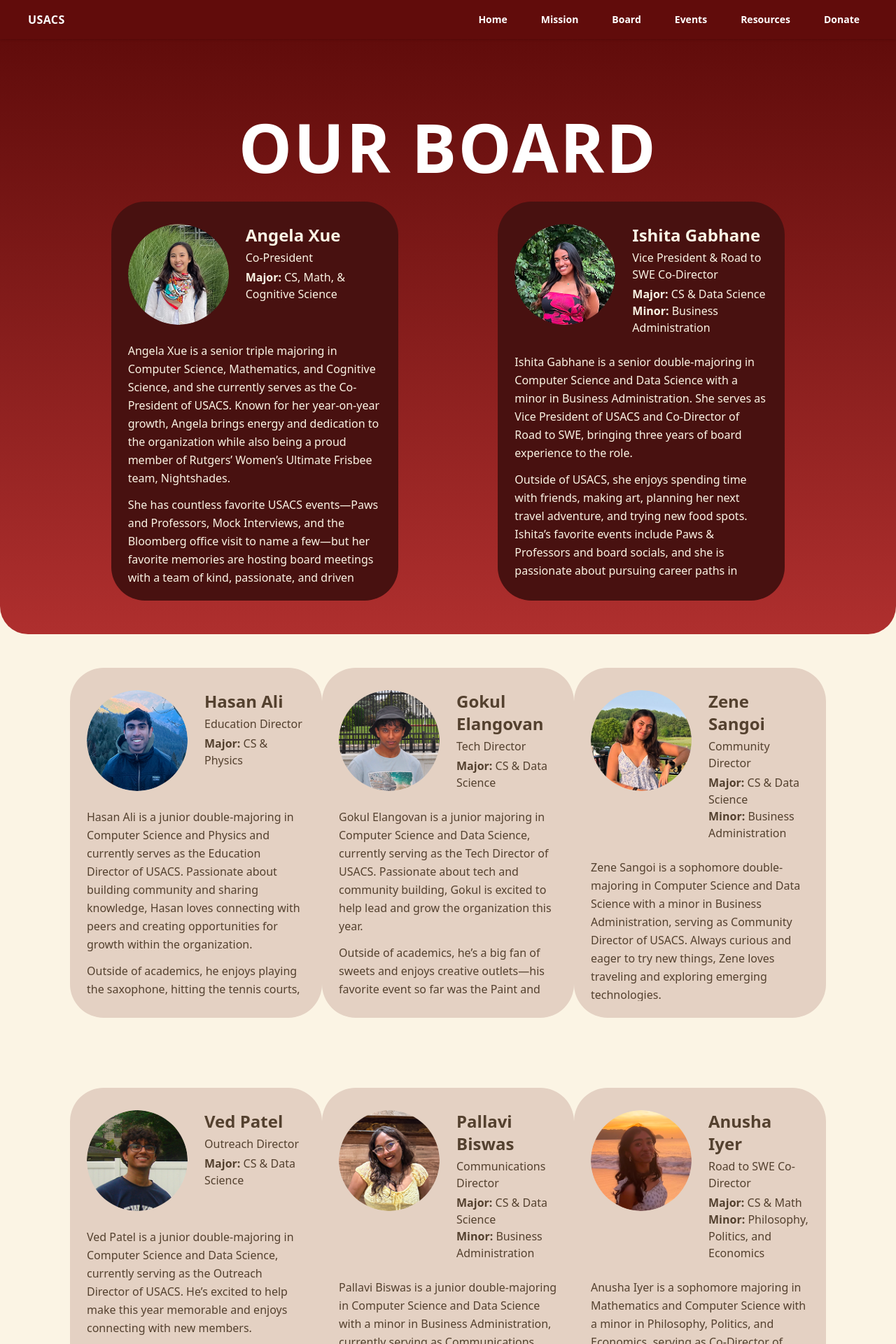
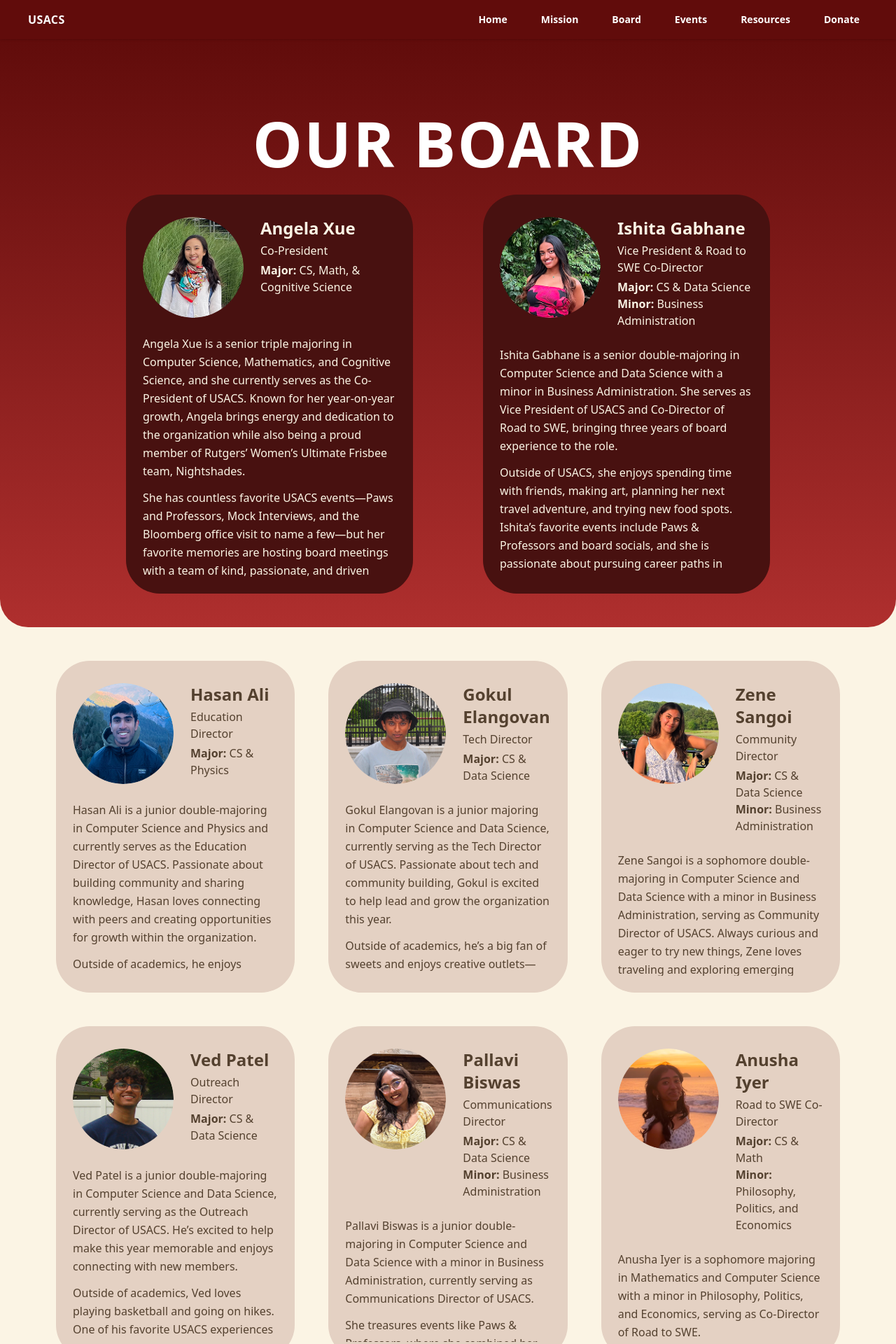
Before and after one commit to rutgersusacs/usacs-website, a Next.js app: page /board in a window 1280 px wide. Shown: the top 1920 px of the page at 70% size. Built offline with nearby package versions, Linux system fonts and the light colour scheme.

Commit message:
scalable now

```diff
--- a/app/Events/page.tsx
+++ b/app/Events/page.tsx
@@ -19,17 +19,16 @@ const events = () => {
 
         <div className="h-[140px]" />
 
-        <div className="w-full max-w-6xl mx-auto rounded-3xl overflow-hidden shadow-xl bg-[#E4D1C3] absolute left-1/2 top-[73%] -translate-x-1/2 p-6 z-10">
+        <div className="w-[90%] max-w-6xl rounded-3xl overflow-hidden shadow-xl bg-[#E4D1C3] absolute left-1/2 top-[73%] -translate-x-1/2 p-6">
           <iframe
             src="https://calendar.google.com/calendar/embed?src=your_calendar_id&ctz=America/New_York"
-            className="w-full h-[600px] rounded-3xl"
+            className="w-full sh-[600px] rounded-3xl"
             frameBorder="0"
             scrolling="no"
           />
         </div>
       </PageHeader>
-
-      <div className="h-[470px]" />
+      <div className="m-150" />
     </div>
   );
 };
--- a/app/board/page.tsx
+++ b/app/board/page.tsx
@@ -6,21 +6,21 @@ const board = () => {
   return (
     <div className="eboardPage">
       <PageHeader>
-        <h1 className="text-[clamp(3rem,8vw,6rem)] font-extrabold tracking-wide text-white ">
+        <h1 className="text-[clamp(2.5rem,7vw,6rem)] font-extrabold tracking-wide text-white text-center">
           OUR BOARD
         </h1>
-        <div className="flex flex-wrap justify-evenly pb-5">
+
+        <div className="flex flex-wrap justify-center gap-25 pb-5">
           {EXEC_BOARD.map((member) => (
             <Card key={member.name} {...member} />
           ))}
         </div>
       </PageHeader>
-      <div className="px-25 py-12">
-        <div className="grid sm:grid-cols-2 lg:grid-cols-3 gap-y-25 justify-items-center">
+
+      <div className="px-4 sm:px-8 lg:px-20 py-12">
+        <div className="grid grid-cols-1 sm:grid-cols-2 lg:grid-cols-3 gap-12 justify-items-center">
           {BOARD.map((member) => (
-            <div key={member.name}>
-              <Card {...member} />
-            </div>
+            <Card key={member.name} {...member} />
           ))}
         </div>
       </div>
```
